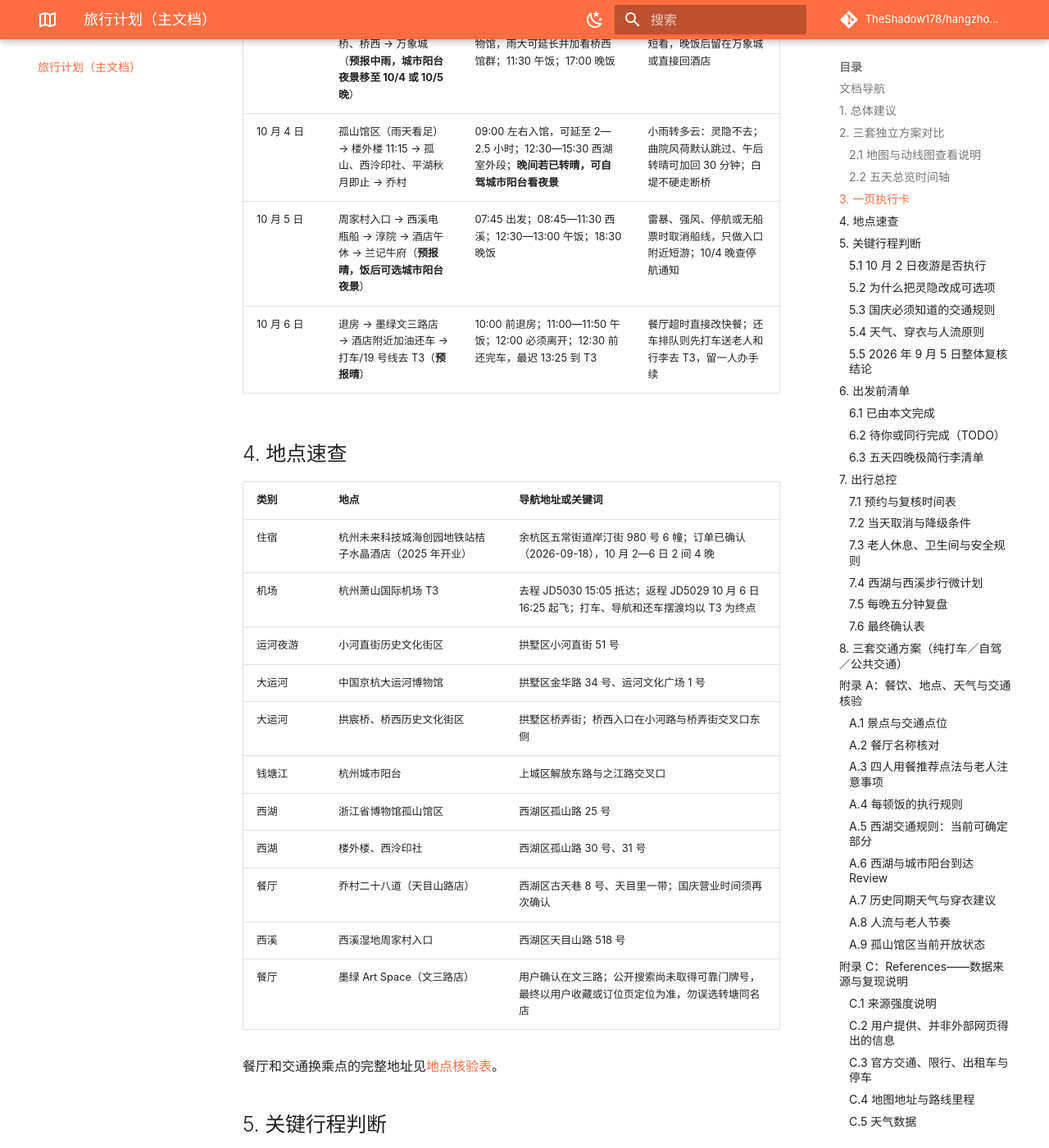
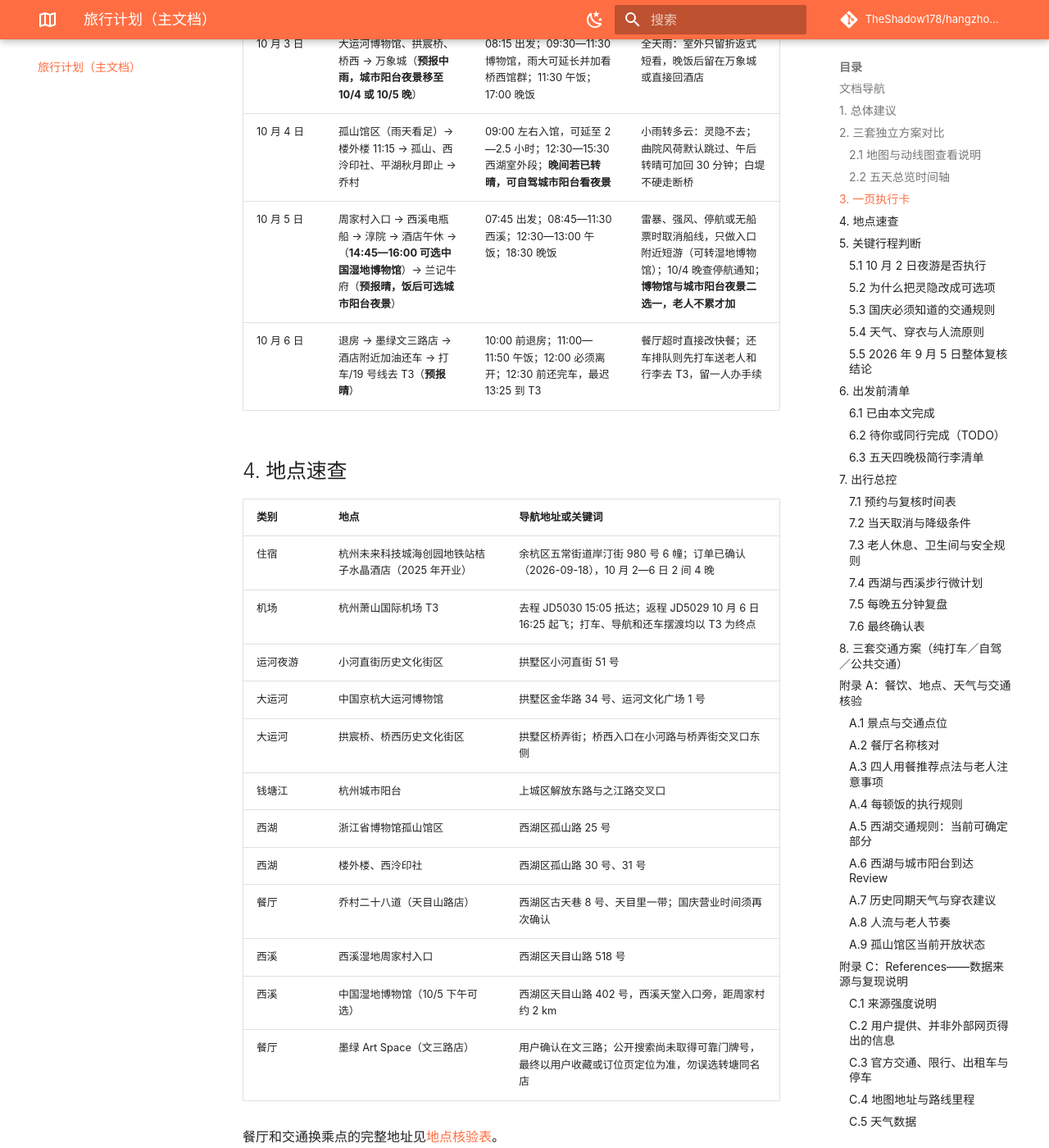
Before and after one commit to TheShadow178/hangzhou-trip, an MkDocs documentation site: the page built from docs/index.md, in a window 1280 px wide and 1400 px high, scrolled down 4409 px. Shown: the whole window at 82% size. Built offline with MkDocs 1.6.1 and Material for MkDocs 9.7.7, drawn with Linux system fonts in a browser that asks for light colours; comment, search, counter and statistics services are not loaded; some of the changed text lies outside the part shown.

Commit message:
10/5 下午新增可选：中国湿地博物馆
免费、室内、有座椅和可坐观的 32.5 米沉浸巨幕，距周家村约
2 km，与上午西溪实景互补；排为午休后 14:45—16:00 可选项，
只看湿地洞天＋只此西溪两厅，国庆周一法定节假日不闭馆。

- 与 10/5 晚城市阳台夜景二选一，不把当天塞满
- 10/4 晚在公众号确认开放并按需预约（0571-88872933）
- 停航时兼作室内替代；仅增 30—45 元停车费，门票免费
- 同步执行卡、7.1/7.2/7.4.2/7.6、A.1/A.7、自驾动线图

```diff
--- a/docs/index.md
+++ b/docs/index.md
@@ -91,7 +91,7 @@ timeline
 | 10 月 2 日 | T3 打车到酒店附近取车点 → 取车 → 酒店 → 新榆园；**预报转多云，小河直街夜游恢复可选** | 15:05 落地（JD5030），打车＋取车约 1—1.5 小时（须确认门店关门时间）；17:30 左右入住；19:00 前吃完且老人状态好才逛；21:15 返程 | 17:30 后才入住、19:00 后才吃完、临时降雨或老人疲劳，立即取消夜游；门店临近关门则改约次日一早取车 |
 | 10 月 3 日 | 大运河博物馆、拱宸桥、桥西 → 万象城（**预报中雨，城市阳台夜景移至 10/4 或 10/5 晚**） | 08:15 出发；09:30—11:30 博物馆，雨大可延长并加看桥西馆群；11:30 午饭；17:00 晚饭 | 全天雨：室外只留折返式短看，晚饭后留在万象城或直接回酒店 |
 | 10 月 4 日 | 孤山馆区（雨天看足）→ 楼外楼 11:15 → 孤山、西泠印社、平湖秋月即止 → 乔村 | 09:00 左右入馆，可延至 2—2.5 小时；12:30—15:30 西湖室外段；**晚间若已转晴，可自驾城市阳台看夜景** | 小雨转多云：灵隐不去；曲院风荷默认跳过、午后转晴可加回 30 分钟；白堤不硬走断桥 |
-| 10 月 5 日 | 周家村入口 → 西溪电瓶船 → 淳院 → 酒店午休 → 兰记牛府（**预报晴，饭后可选城市阳台夜景**） | 07:45 出发；08:45—11:30 西溪；12:30—13:00 午饭；18:30 晚饭 | 雷暴、强风、停航或无船票时取消船线，只做入口附近短游；10/4 晚查停航通知 |
+| 10 月 5 日 | 周家村入口 → 西溪电瓶船 → 淳院 → 酒店午休 →（**14:45—16:00 可选中国湿地博物馆**）→ 兰记牛府（**预报晴，饭后可选城市阳台夜景**） | 07:45 出发；08:45—11:30 西溪；12:30—13:00 午饭；18:30 晚饭 | 雷暴、强风、停航或无船票时取消船线，只做入口附近短游（可转湿地博物馆）；10/4 晚查停航通知；**博物馆与城市阳台夜景二选一，老人不累才加** |
 | 10 月 6 日 | 退房 → 墨绿文三路店 → 酒店附近加油还车 → 打车/19 号线去 T3（**预报晴**） | 10:00 前退房；11:00—11:50 午饭；12:00 必须离开；12:30 前还完车，最迟 13:25 到 T3 | 餐厅超时直接改快餐；还车排队则先打车送老人和行李去 T3，留一人办手续 |
 
 
@@ -109,6 +109,7 @@ timeline
 | 西湖 | 楼外楼、西泠印社 | 西湖区孤山路 30 号、31 号 |
 | 餐厅 | 乔村二十八道（天目山路店） | 西湖区古天巷 8 号、天目里一带；国庆营业时间须再次确认 |
 | 西溪 | 西溪湿地周家村入口 | 西湖区天目山路 518 号 |
+| 西溪 | 中国湿地博物馆（10/5 下午可选） | 西湖区天目山路 402 号，西溪天堂入口旁，距周家村约 2 km |
 | 餐厅 | 墨绿 Art Space（文三路店） | 用户确认在文三路；公开搜索尚未取得可靠门牌号，最终以用户收藏或订位页定位为准，勿误选转塘同名店 |
 
 餐厅和交通换乘点的完整地址见[地点核验表](#a1-景点与交通点位)。
@@ -170,7 +171,7 @@ timeline
 - 10 月 2 日 15:05 落地后只安排入住、晚饭和可取消的小河直街，不影响后续核心景点。
 - 10 月 3 日大运河与钱江新城虽然跨城，但中间在万象城安排了较长休息，强度可控。
 - 10 月 4 日已明确为完整的西湖核心日，不是只看孤山馆区；路线覆盖孤山、西泠印社、平湖秋月和白堤精华段。
-- 10 月 5 日单独留给西溪湿地，电瓶船为主，符合老人连续步行不超过 60 分钟的要求。
+- 10 月 5 日单独留给西溪湿地，电瓶船为主，符合老人连续步行不超过 60 分钟的要求；午休后可加 1—1.25 小时中国湿地博物馆（免费、室内、有座椅），作为可选项而非必去项。
 - 10 月 6 日加入墨绿 Art Space 文三路店后，打车和地铁均以 12:45—13:10 到达 T3 为目标；文三路站可直接乘 19 号线到机场。自驾还要还车，必须更早吃完。
 
 #### 5.5.2 仍需在出发前闭环的风险
@@ -206,6 +207,7 @@ timeline
 - [ ] **立即办理｜实名预约与购票（助手不能代做）**：
   - **西溪 10 月 5 日门票＋电瓶船：立即下单，不要等当天**——这是**实名、指定日期的付费电子票**（不是免费预约），“西溪湿地”或“西湖旅游”公众号可买 7 日内票，每单≤9 人、每张身份证每天限约 1 次；线上提前价门票 70 元/人（当天窗口 80）、电瓶船 60 元/人，60—69 岁门票半价 40、70 岁以上免门票（船票半价 30）。国庆 A 线船班可能提前约满，务必选**周家村入口、A 线电瓶船**（周家村—烟水渔庄—深潭口—茭芦田庄）；下单时留意雨天退改规则，10/4 晚再看一次 10/5 停航通知（10/1 预报晴天，仅例行确认）。
   - **灵隐 10 月 4 日名额 9 月 27 日已开放，但 10/1 预报 10/4 上午仍有雨，替换方案默认不执行（见 5.2），因此当前无需预约**——既省去凌晨冒雨进山，也避免"约了不去"触发首次爽约停权 30 日。若 10/3 晚官方预报转为无雨且全员仍想去，再于 10/3 当天约 10/4 上午场（至少提前 1 日，符合规则）：“杭州灵隐飞来峰”小程序，上午场 7:30—12:00（最晚 13:00 入园）、下午场 12:00—17:00；每手机最多约 5 人、同一身份证当日限 1 张；17:00 后生成的次日订单不可取消。咨询 0571-87969691。
+  - **中国湿地博物馆（10/5 下午可选，免费）**：国庆假期周一正常开放（法定节假日除外），但官方要求节假日安排以公众号为准——**10/4 晚在"中国湿地博物馆"公众号确认 10/5 开放，如有个人预约入口顺手约 10/5 下午场**（咨询 0571-88872933）；当天 14:45—16:00 只看湿地洞天巨幕和只此西溪厅，不去也不影响行程。
   - 孤山馆区与京杭大运河博物馆均免预约，无需操作，带好 4 人身份证原件即可（浙博也支持支付宝“一码通”）。
   - 完成后把订单/预约码截图写入 7.6 表格。
 - [ ] **今天（9/28）—9/30 必须完成｜餐厅订位**：电话或平台确认楼外楼（孤山店，10/4 午）、新榆园（萧山店，10/2 晚）、乔村二十八道（10/5 晚）、墨绿（10/6 午）；记录准确分店、时间、四人桌、靠背座椅、少台阶/电梯、取消规则及能否提前点菜。国庆桌位紧张，**9/28—30 是最后窗口**；餐厅对座位与国庆营业的实时承诺必须以门店回复为准。
@@ -287,6 +289,7 @@ timeline
 | 现在至 9 月 20 日 | ✅ 航班（JD5030/JD5029）与酒店订单已于 9 月 18 日核对；继续核对 4 人证件、在首都航空 App 查本单舱位行李权益并跟进出票；如考虑自驾，先锁定可免费取消的租车订单 | 订单、地址、日期、航站楼和退改规则均截图保存 |
 | 9 月 20—24 日 | ✅ 已于 9/28 完成复核：国庆交通细则（单双号＋西湖通＋换乘点）、浙博国庆开馆公告、大运河博物馆开放规则均已确认 | 结论已写入 5.5.2 与 6.2 |
 | 9 月 28—29 日起｜西溪购票 | 公众号买 10/5 周家村门票＋A 线电瓶船（7 日窗口）；孤山馆区、大运河博物馆免预约无需操作 | 4 人证件信息一致，周家村入口、A 线船，订单截图 |
+| 10 月 4 日晚｜湿地博物馆 | "中国湿地博物馆"公众号确认 10/5 开放（国庆周一不闭馆），按需约下午场；同时查 10/5 西溪停航通知 | 开放已确认□；预约：无要求□／已约□；去/不去当晚定 |
 | 9 月 27 日起｜灵隐（仅替换方案） | 10/1 预报 10/4 上午仍有雨，替换方案默认不执行、当前不约；10/3 晚预报转无雨且全员想去，再约 10/4 上午场 | 不约□／已约上午场（爽约停权 30 日，慎约） |
 | 9 月 28—30 日 | 订楼外楼、新榆园、乔村和墨绿；电话核实轮椅备选；补酒店前台电话 | 取得门店确认，记录时间、桌型、老人靠背椅、取消规则和是否能提前点菜 |
 | 9 月 29 日—10 月 1 日 | ✅ 10/1 官方预报覆盖全程：10/2 多云、10/3 中雨、10/4 小雨转多云、10/5—6 晴；已租车，主方案切为自驾（见 5.4、7.2、交通分册第 9 节） | 待填：车牌尾号与限行匹配、取还车点、酒店停车 |
@@ -307,6 +310,7 @@ timeline
 | 10 月 4 日 | 孤山馆区＋西湖北线 | 孤山馆区暂停开放 | 保留孤山、西泠印社、平湖秋月和白堤精华段；早餐后不急着提前到闭馆门口排队 |
 | 10 月 4 日 | 曲院风荷、白堤精华段 | **预报小雨转多云（上午有雨），曲院风荷默认跳过**；白堤遇连续降雨、路滑或老人步行接近 60 分钟 | 孤山馆区内延长到 2—2.5 小时（开馆 9:00—17:00），楼外楼提前到 11:15 入座；午后转晴且地面干爽可加回曲院风荷 30 分钟；白堤在平湖秋月附近结束直接去上车点，不为走到断桥硬撑 |
 | 10 月 5 日 | 西溪电瓶船 | 雷暴、强风、景区发布停航通知或船票未约到；**10/1 预报 10/5 晴，正常执行**（有篷船普通雨也照开） | 确认停航才取消船线，只在周家村入口附近做不超过 45 分钟短游，随后回 EFC 午饭和酒店休息；上下船扶稳、木栈道放慢不赶 |
+| 10 月 5 日下午 | 中国湿地博物馆（可选，非必去） | 老人午休后仍有精神、16:00 前能入馆；已在公众号确认 10/5 开放 | 14:45—16:00 只看湿地洞天巨幕＋只此西溪厅，不去则在酒店休息；当天去博物馆就放弃晚间城市阳台夜景；停航时它也充当雨天室内替代 |
 | 10 月 6 日 | 墨绿午饭＋返程 | 11:00 不能准时入座、门店无法保证 40 分钟内出餐 | 立即改为文三路附近快餐或直接去机场用餐，12:00 必须离开文三路片区 |
 | 10 月 6 日 | 去机场交通（酒店附近还车） | 还车/验车排队、加油耗时或路面拥堵；**10/1 预报 10/6 晴** | 12:00 离开文三路片区，12:30 前在酒店附近完成加油还车，随后打车去 T3；验车排队就先打车送老人和行李到 T3，留一人办手续；保底：文三路站乘 19 号线地铁直达机场，目标 12:45—13:10 抵达 T3 |
 
@@ -356,6 +360,7 @@ timeline
 - 主方案是电瓶船承担长距离移动。实际船线以购票页和当天停航通知为准；每次下船只选一个短步行点，单次陆上游览控制在 20—30 分钟。
 - 若下一班船等待超过 30 分钟、码头无座或老人站立已经超过 20 分钟，放弃继续串联码头，乘最近可用班次返回周家村。
 - 雷暴、强风、停航或无船票时，只在游客中心附近做不超过 45 分钟的短游，然后回 EFC 午饭；不要临时改成湿地长距离徒步。
+- **下午可选：中国湿地博物馆（天目山路 402 号，距周家村约 2 km/开车 5—8 分钟）**。午休后 14:30 出发、14:45—16:00 看馆（16:00 停止入馆），只看两个重点：负一层"湿地洞天"32.5 米沉浸巨幕（可坐懒人沙发，约 15—20 分钟一场）和二层"只此西溪"厅，全程约 1—1.25 小时，馆内有座椅、免费。国庆假期周一不闭馆（法定节假日除外），**10/4 晚在"中国湿地博物馆"公众号确认 10/5 开放并按需预约**（咨询 0571-88872933）。当天若去博物馆，则放弃晚间城市阳台夜景，二者二选一。
 
 #### 7.4.3 是否需要借用免费轮椅
 
@@ -395,6 +400,7 @@ timeline
 | 孤山馆区 10 月 4 日开放与预约 | ✅ 已闭环：9/21 国庆公告确认 9:00—17:00 开放、个人免预约，刷身份证或支付宝“一码通”入馆 | — | 免预约；4 人身份证已备□ |
 | 大运河博物馆 10 月 3 日 | ✅ 已确认：周六正常开放 9:00—16:30、免费、官方未要求预约（0571-88162018）；桥西馆群当天同开 | — | 免预约；身份证已备□ |
 | 西溪 10 月 5 日门票、电瓶船及周家村入口 | ⏳ 公众号可购（7 日窗口）：门票 70＋船票 60，周家村入口、A 线；**实名指定日期票，国庆船班可能约满，立即下单、勿等当天** | 10 月 1—2 日 | 已下单□；订单截图□ |
+| 中国湿地博物馆（10/5 下午可选） | 免费，国庆假期周一正常开放（法定节假日除外）；10/4 晚公众号确认 10/5 开放、按需约下午场（0571-88872933） | 10 月 4 日晚 | 已确认开放□；已约/无需预约□；去□/不去□ |
 | 灵隐 10 月 4 日（仅替换方案） | 10/1 预报上午仍有雨，默认不执行、当前不约；10/3 晚转无雨且全员想去再约（爽约停权 30 日） | 10 月 3 日晚 | 不执行（默认）□／已约上午场□ |
 | 新榆园、楼外楼、乔村、墨绿订位 | 待门店确认（国庆桌位紧张） | 9 月 30 日 | 时间与电话＿＿＿＿ |
 | 墨绿文三路店准确定位 | 公开搜索无结果，待收藏/点评门店页/订位记录 | 9 月 30 日 | 门牌＿＿＿＿；无法确认则启用备选□ |
@@ -443,6 +449,7 @@ timeline
 | 平湖秋月、白堤 | 导航“平湖秋月”或“白堤”；位于孤山东侧至断桥一线 | 属线性步行区域，没有适合所有入口的统一门牌号 |
 | 乔村二十八道（天目山路店） | 西湖区古天巷 8 号、天目里一带 | 公开地图索引可定位到古天巷；从西湖北线回海创园方向相对顺路 |
 | 西溪湿地周家村入口 | 西湖区天目山路 518 号 | 船票入口、下车点和停车点要保持一致 |
+| 中国湿地博物馆 | 西湖区天目山路 402 号（西溪天堂入口旁） | 免费，9:00—16:30（16:00 停止入馆），周一闭馆但法定节假日除外，**10/5 国庆假期正常开放**；距周家村约 2 km，10/5 下午可选；公众号"中国湿地博物馆"按需预约，0571-88872933 |
 | 墨绿 Art Space（文三路店） | 用户确认位于文三路，门牌号待订位页补齐 | 文三路站可乘地铁 19 号线直达萧山国际机场；导航时勿误选转塘美院店 |
 | 灵隐出租车换乘点 | 西湖区西溪路 608 号停车场，或梅灵南路小牙坞公交站 | 仅在采用灵隐替换方案时使用，最终以 2026 国庆公告为准 |
 | 南山路出租车换乘点 | 上城区里太祖湾 157 号停车场 | 本次主线不经过，仅供理解限量区域规则 |
@@ -563,7 +570,7 @@ timeline
 | 10 月 2 日 周五 | 多云，18—22℃，≤3 级 | 小雨 19—24℃，约 4 mm | 抵达日机场取车自驾；晚间基本无雨，小河直街夜游恢复可选 |
 | 10 月 3 日 周六 | 中雨，18—23℃，≤3 级 | 小雨 19—25℃，约 11 mm | 两个博物馆群作主力，拱宸桥/桥西缩短；江边夜景移至 10/4 或 10/5 晚 |
 | 10 月 4 日 周日 | 小雨转多云，16—21℃，≤3 级 | 小雨 20—22℃，约 17 mm | 上午雨：灵隐不执行、曲院风荷默认跳过；孤山馆看足，白堤平湖秋月折返；晚间转多云可选城市阳台 |
-| 10 月 5 日 周一 | 晴，15—22℃，≤3 级 | 多云~阴 16—23℃，无降水 | 西溪正常执行；早晚偏凉加外套；晚间晴，城市阳台最佳窗口 |
+| 10 月 5 日 周一 | 晴，15—22℃，≤3 级 | 多云~阴 16—23℃，无降水 | 西溪正常执行；早晚偏凉加外套；下午可选中国湿地博物馆（与城市阳台夜景二选一） |
 | 10 月 6 日 周二 | 晴，14—23℃，≤3 级 | 晴 13—22℃，无降水 | 早晨 14℃ 全程最凉注意加衣；自驾留足加油还车时间 |
 
 要点：①**降雨集中在 10/3 全天与 10/4 上午，10/2 转多云、10/5—6 转晴**；②全程风力≤3 级、无台风信号，降雨是稳定性秋雨而非强对流；③官方生活指数仍提示强降温＋高湿"极易感冒"，10/5—6 早晨 14—15℃ 为全程最凉；④每天出门前仍以逐小时雷达为准，出行前只认中央气象台/中国天气网与"杭州天气"公众号，不拿 8—15 天客观产品做行程决定。（9/29 版预报已被本表取代，更早的季节集合预报见 A.7.1.2。）
@@ -621,7 +628,7 @@ timeline
 - **10 月 2 日抵达＋小河直街夜游**：**10/1 预报多云、18—22℃，夜游恢复可选**；落地后让老人在到达厅内侧等候，成人打车去酒店附近取车点取车（确认门店不早于 17:30 关门），再回机场或直接让全员在取车点会合后开到酒店；晚间外出带薄外套，运河石板路即使无雨也走慢。
 - **10 月 3 日运河（城市阳台改期）**：**预报中雨、18—23℃**，全天以室内场馆为主线，进馆先脱湿外套、换干袜；拱宸桥拍照即返，伞和雨衣都带（桥西廊檐段用伞、开阔桥面用雨衣）；江边夜景移至 10/4 或 10/5 晚，本日晚餐后留万象城或直接回酒店。
 - **10 月 4 日西湖**：**预报小雨转多云、16—21℃（上午有雨）**，穿最防滑的鞋、薄长袖＋防泼水外套，老人加薄针织；背包内放干袜和纸巾，不穿拖鞋走湿滑石板路。灵隐与曲院风荷默认取消，孤山馆区延长到 2—2.5 小时，楼外楼 11:15 提前入座，白堤到平湖秋月即止；午后转晴可加回曲院风荷 30 分钟，晚间已转晴可自驾城市阳台看夜景。
-- **10 月 5 日西溪湿地**：**预报晴、15—22℃**：清晨、树荫和船上体感低于开阔城区，老人优先长裤＋抓绒；木栈道放慢不赶。另带驱蚊液，但不要使用气味过重的喷雾影响同行者。**晚间晴，是城市阳台夜景的最佳窗口**（饭后自驾约 35—40 分钟，老人不累才去）。
+- **10 月 5 日西溪湿地**：**预报晴、15—22℃**：清晨、树荫和船上体感低于开阔城区，老人优先长裤＋抓绒；木栈道放慢不赶。另带驱蚊液，但不要使用气味过重的喷雾影响同行者。午休后可选中国湿地博物馆（14:45—16:00，免费室内、有巨幕可坐）；**博物馆与晚间城市阳台夜景二选一**——都去则当天过满，10/5 晴时夜景优先给想看江景的人，博物馆更适合想休息的节奏。
 - **10 月 6 日机场日**：**预报晴、14—23℃，早晨 14℃ 为全程最凉**，薄长袖打底＋外套穿身上（不托运），兼顾餐厅空调和机舱；12:00 前离开文三路，12:30 前在酒店附近完成加油还车，再打车去 T3（19 号线保底），最迟 13:25 到 T3。
 
 #### A.7.6 复核时间
@@ -712,6 +719,7 @@ GeoJSON 点位还参考了 [OpenStreetMap Nominatim Search API](https://nominati
 - 灵隐飞来峰景区官方预约规则（“杭州灵隐飞来峰”小程序，2026-09-28 复核，见[本地宝灵隐寺/飞来峰页](http://hz.bendibao.com/jingdian/lingyinsibadcc/)）：免门票但至少提前 1 日预约、可约未来 7 日、不接受当日线上预约；上午场 7:30—12:00、下午场 12:00—17:00；每手机最多 5 人、同一身份证当日限 1 张；首次爽约暂停预约资格 30 日，设候补；咨询 0571-87969691。
 - [西溪国家湿地公园官网](https://www.xixiwetland.com.cn/)与[西溪购票须知（官方票务说明）](http://xxgy.shidicn.com/coohome/coserver.aspx?uid=xxgy&sid=20194&clid=66309FB786F94961B15CB0A7E3FC112D&t=17)：用于核对周家村入口、船线、当日开放和票务。官方“西溪湿地”公众号可约 7 日内门票、每单≤9 人、每张身份证每天限约 1 次；线上提前购票 70 元/人、窗口 80 元，电瓶船 60 元/人；60—69 岁门票半价、70 岁以上免门票（船票半价 30）；夏令时 7:30—18:30、16:30 停售门船票。
 - [中国京杭大运河博物馆（杭州市文广旅游局官方页）](https://wgly.hangzhou.gov.cn/art/2022/12/7/art_1229697408_58943301.html)与[拱墅区 2026 年 A 级旅游景区基本信息](http://www.gongshu.gov.cn/col/col1229743000/art/2026/art_a592fc20330b4ba58581f73b17c7c040.html)：免费，周二至周日 9:00—16:30（16:00 停止入馆），周一闭馆法定节假日除外，电话 0571-88162018；官方渠道未要求预约。桥西伞/刀剪剑/扇/工艺美术博物馆群周三至下周一开放。
+- [中国湿地博物馆官网（西湖区政府托管）](https://www.hzxh.gov.cn/zgsdbwgxxyjy/jj/index.html)与[国家文物局博物馆年报页](http://nb.ncha.gov.cn/museumdetail.html?msg=5e75e4e6f462463b9edff2facca4015d&nianfen=2022)：免费，9:00—16:30（16:00 停止入馆），周一闭馆但法定节假日除外，地址西湖区天目山路 402 号；"中国湿地博物馆"公众号/博悦游小程序预约，咨询 0571-88872933。2026-10-01 抓取，节假日具体安排官方要求以公众号公告为准。
 
 ### C.6.1 航班行李与安检规则来源
 
```
Also changed, not shown: docs/budget.md (+1 -0 lines), docs/traffic.md (+5 -1 lines).
